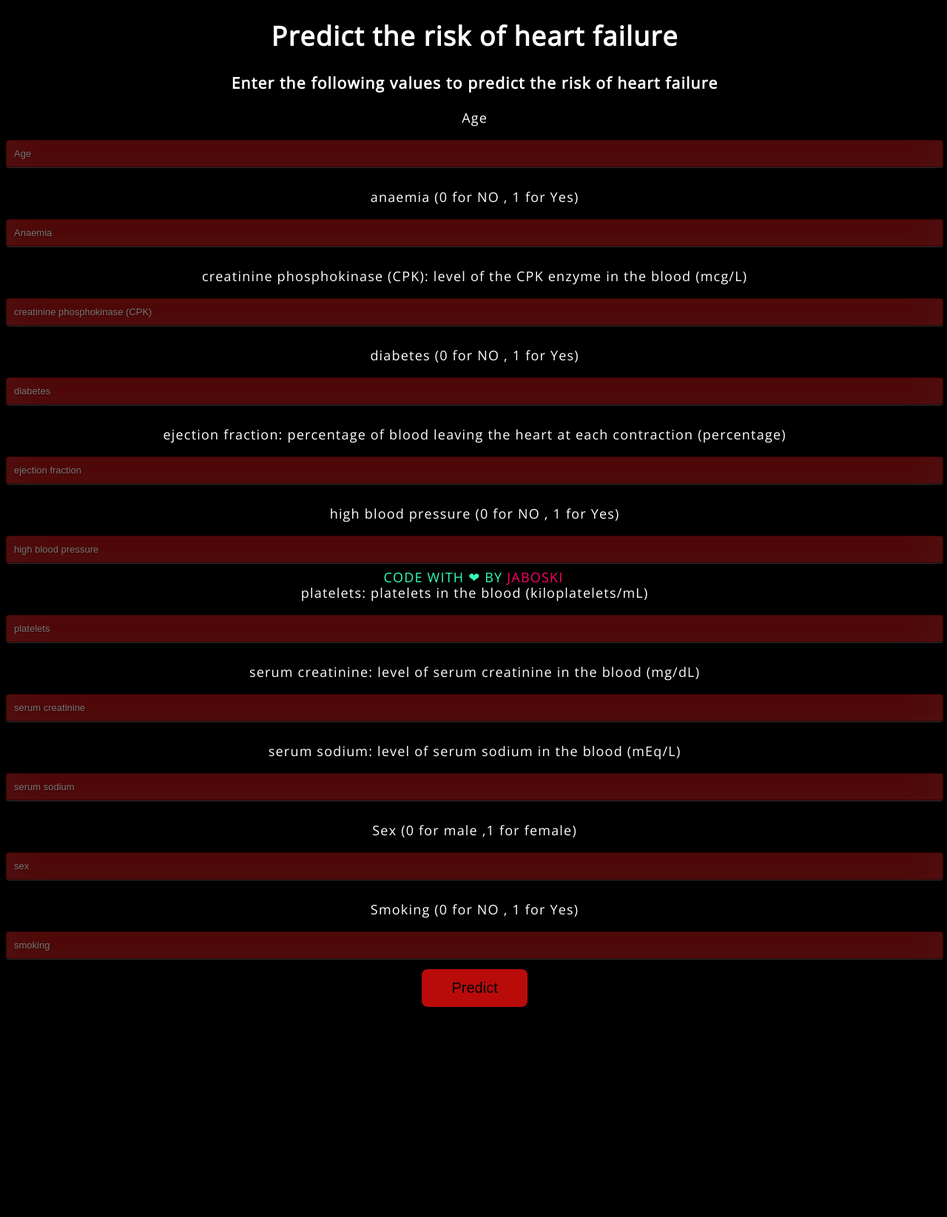
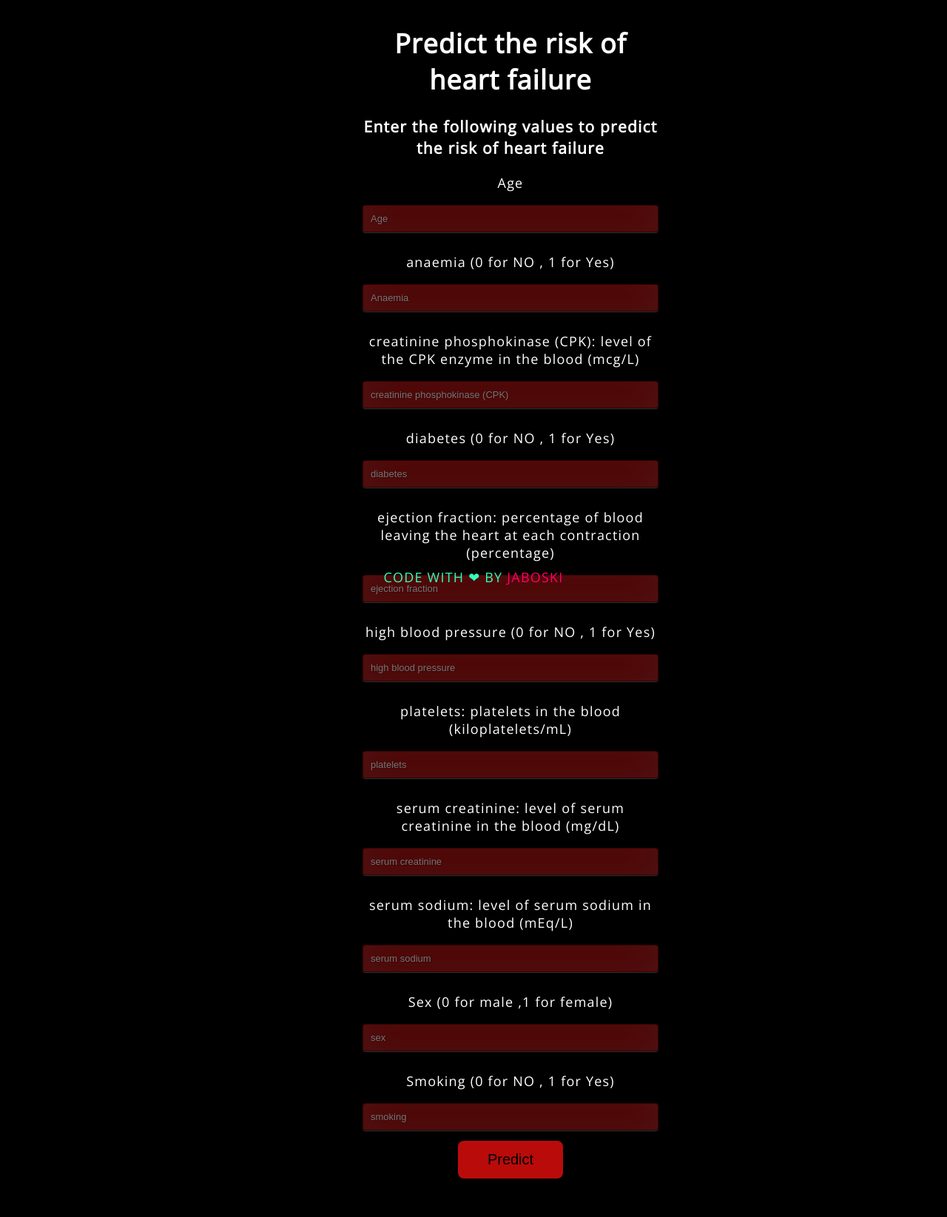
Before and after one commit to abdelrahman-montasser/risk-of-heart-failure-using-machine-learning, a Python web app: template templates/index.html in a window 1280 px wide. Shown: the whole page at 74% size. Before the commit the page ends 1361 px from the top, so only its background shows below. Run offline with Jinja, Linux system fonts and the light colour scheme; the template is opened without the code that fills it, so the values that code supplies are empty.

Commit message:
Update index.html

```diff
--- a/templates/index.html
+++ b/templates/index.html
@@ -34,7 +34,7 @@
 	<div style="text-align:center">
 		 <b> {{ prediction_text }} </b>
 	</div>
- <div class="login">
+ <div class="input-body">
 	<h1>Predict the risk of heart failure</h1>
      <h3> Enter the following values to predict the risk of heart failure</h3>
 
```
